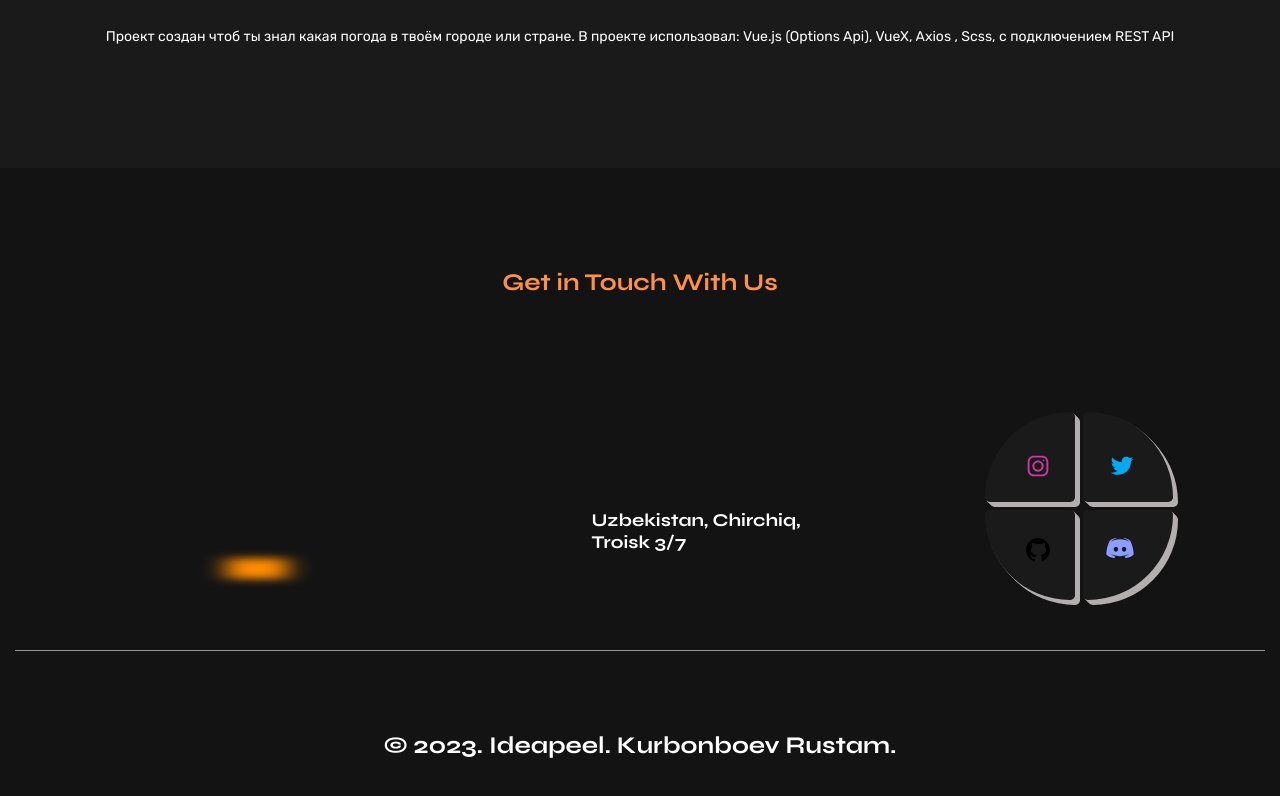
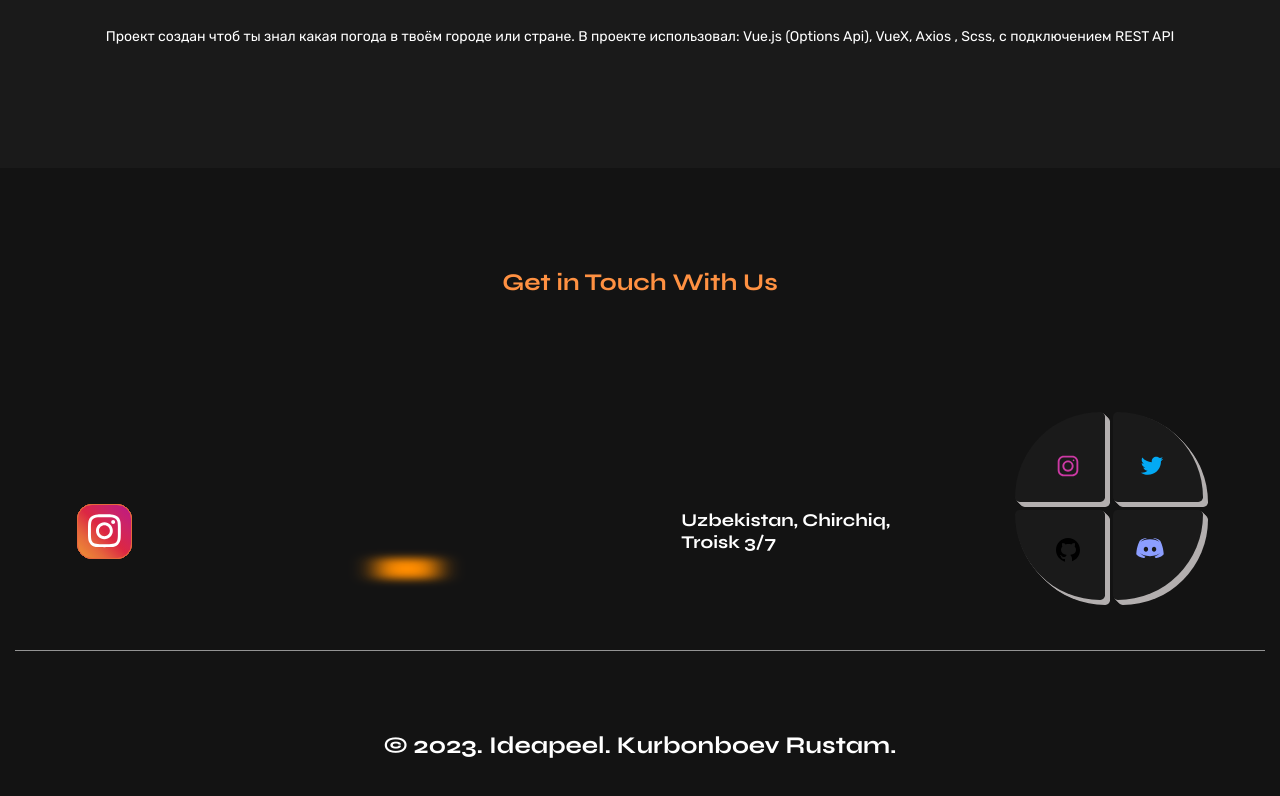
Before and after one commit to rustamfront22/Portfolio, a Vue app: page / in a window 1280 px wide. Shown: the part 4616-5412 px from the top of the page. Built offline with nearby package versions, Linux system fonts and the light colour scheme.

Commit message:
изменение в вёрстке

```diff
--- a/src/components/Footer/Footer.scss
+++ b/src/components/Footer/Footer.scss
@@ -2,6 +2,7 @@
     margin-top: 120px;
     background: #131313;
     padding-bottom: 80px;
+
     h2 {
         text-align: center;
         color: #fff;
@@ -30,6 +31,170 @@
                     flex-direction: column;
                     gap: 20px;
                 }
+                .tooltip-container {
+                    position: relative;
+                    cursor: pointer;
+                    transition: all 0.2s;
+                    font-size: 17px;
+                    border-radius: 10px;
+                  }
+
+                  .tooltip {
+                    position: absolute;
+                    top: 0;
+                    left: 50%;
+                    transform: translateX(-50%);
+                    padding: 10px;
+                    opacity: 0;
+                    pointer-events: none;
+                    transition: all 0.3s;
+                    border-radius: 15px;
+                    box-shadow: inset 5px 5px 5px rgba(0, 0, 0, 0.2),
+                      inset -5px -5px 15px rgba(255, 255, 255, 0.1),
+                      5px 5px 15px rgba(0, 0, 0, 0.3), -5px -5px 15px rgba(255, 255, 255, 0.1);
+                  }
+
+                  .profile {
+                    background: #2a2b2f;
+                    border-radius: 10px 15px;
+                    padding: 10px;
+                    border: 1px solid #52382f;
+                  }
+
+                  .tooltip-container:hover .tooltip {
+                    top: -150px;
+                    opacity: 1;
+                    visibility: visible;
+                    pointer-events: auto;
+                  }
+
+                  .icon {
+                    text-decoration: none;
+                    color: #fff;
+                    display: block;
+                    position: relative;
+                  }
+                  .layer {
+                    width: 55px;
+                    height: 55px;
+                    transition: transform 0.3s;
+                  }
+                  .icon:hover .layer {
+                    transform: rotate(-35deg) skew(20deg);
+                  }
+                  .layer span {
+                    position: absolute;
+                    top: 0;
+                    left: 0;
+                    height: 100%;
+                    width: 100%;
+                    border: 1px solid #fff;
+                    border-radius: 15px;
+                    transition: all 0.3s;
+                  }
+
+                  .layer span,
+                  .text {
+                    color: #e6683c;
+                    border-color: #e6683c;
+                  }
+
+                  .icon:hover.layer span {
+                    box-shadow: -1px 1px 3px #e6683c;
+                  }
+                  .icon .text {
+                    position: absolute;
+                    left: 50%;
+                    bottom: -5px;
+                    opacity: 0;
+                    font-weight: 500;
+                    transform: translateX(-50%);
+                    transition: bottom 0.3s ease, opacity 0.3s ease;
+                  }
+                  .icon:hover .text {
+                    bottom: -35px;
+                    opacity: 1;
+                  }
+
+                  .icon:hover .layer span:nth-child(1) {
+                    opacity: 0.2;
+                  }
+                  .icon:hover .layer span:nth-child(2) {
+                    opacity: 0.4;
+                    transform: translate(5px, -5px);
+                  }
+                  .icon:hover .layer span:nth-child(3) {
+                    opacity: 0.6;
+                    transform: translate(10px, -10px);
+                  }
+                  .icon:hover .layer span:nth-child(4) {
+                    opacity: 0.8;
+                    transform: translate(15px, -15px);
+                  }
+                  .icon:hover .layer span:nth-child(5) {
+                    opacity: 1;
+                    transform: translate(20px, -20px);
+                  }
+
+                  .instagramSVG {
+                    font-size: 25px;
+                    display: flex;
+                    align-items: center;
+                    justify-content: center;
+                    background: -webkit-linear-gradient(
+                      45deg,
+                      #f09433 0%,
+                      #e6683c 25%,
+                      #dc2743 50%,
+                      #cc2366 75%,
+                      #bc1888 100%
+                    );
+                    background: linear-gradient(
+                      45deg,
+                      #f09433 0%,
+                      #e6683c 25%,
+                      #dc2743 50%,
+                      #cc2366 75%,
+                      #bc1888 100%
+                    );
+                    filter: progid:DXImageTransform.Microsoft.gradient( startColorstr='#f09433', endColorstr='#bc1888',GradientType=1 );
+                  }
+                  .user {
+                    display: flex;
+                    gap: 10px;
+                  }
+                  .img {
+                    width: 50px;
+                    height: 50px;
+                    font-size: 25px;
+                    font-weight: 700;
+                    border: 1px solid #e6683c;
+                    border-radius: 10px;
+                    display: flex;
+                    align-items: center;
+                    justify-content: center;
+                    background: #fff;
+                    img{
+                        width: 50px;
+                        height: 50px;
+                        background-size: contain;
+                    }
+                  }
+                  .name {
+                    font-size: 17px;
+                    font-weight: 700;
+                    color: #e6683c;
+                  }
+                  .details {
+                    display: flex;
+                    flex-direction: column;
+                    gap: 0;
+                    color: #fff;
+                  }
+                  .about {
+                    color: #ccc;
+                    padding-top: 5px;
+                  }
                 .pyramid-loader {
                     position: relative;
                     width: 300px;
--- a/src/components/Footer/Footer.vue
+++ b/src/components/Footer/Footer.vue
@@ -5,6 +5,45 @@
         <div class="footer-content-info">
           <h3>Get in Touch With Us</h3>
           <div class="footer-content-info-link">
+            <div class="tooltip-container">
+        <div class="tooltip">
+          <div class="profile">
+            <div class="user">
+              <div class="img"><img src="@/assets/img/about.jpg" alt=""></div>
+
+              <div class="details">
+                <div class="name">рустик</div>
+                <div class="username">@Kurbonboev.rrr</div>
+              </div>
+            </div>
+            <div class="about">100+ Followers</div>
+          </div>
+        </div>
+        <div class="text">
+          <a class="icon" href="#">
+            <div class="layer">
+              <span></span>
+              <span></span>
+              <span></span>
+              <span></span>
+              <span class="instagramSVG">
+                <svg
+                  fill="white"
+                  class="svgIcon"
+                  viewBox="0 0 448 512"
+                  height="1.5em"
+                  xmlns="http://www.w3.org/2000/svg"
+                >
+                  <path
+                    d="M224.1 141c-63.6 0-114.9 51.3-114.9 114.9s51.3 114.9 114.9 114.9S339 319.5 339 255.9 287.7 141 224.1 141zm0 189.6c-41.1 0-74.7-33.5-74.7-74.7s33.5-74.7 74.7-74.7 74.7 33.5 74.7 74.7-33.6 74.7-74.7 74.7zm146.4-194.3c0 14.9-12 26.8-26.8 26.8-14.9 0-26.8-12-26.8-26.8s12-26.8 26.8-26.8 26.8 12 26.8 26.8zm76.1 27.2c-1.7-35.9-9.9-67.7-36.2-93.9-26.2-26.2-58-34.4-93.9-36.2-37-2.1-147.9-2.1-184.9 0-35.8 1.7-67.6 9.9-93.9 36.1s-34.4 58-36.2 93.9c-2.1 37-2.1 147.9 0 184.9 1.7 35.9 9.9 67.7 36.2 93.9s58 34.4 93.9 36.2c37 2.1 147.9 2.1 184.9 0 35.9-1.7 67.7-9.9 93.9-36.2 26.2-26.2 34.4-58 36.2-93.9 2.1-37 2.1-147.8 0-184.8zM398.8 388c-7.8 19.6-22.9 34.7-42.6 42.6-29.5 11.7-99.5 9-132.1 9s-102.7 2.6-132.1-9c-19.6-7.8-34.7-22.9-42.6-42.6-11.7-29.5-9-99.5-9-132.1s-2.6-102.7 9-132.1c7.8-19.6 22.9-34.7 42.6-42.6 29.5-11.7 99.5-9 132.1-9s102.7-2.6 132.1 9c19.6 7.8 34.7 22.9 42.6 42.6 11.7 29.5 9 99.5 9 132.1s2.7 102.7-9 132.1z"
+                  ></path>
+                </svg>
+              </span>
+            </div>
+            <div class="text">Instagram</div>
+          </a>
+        </div>
+      </div>
             <div class="pyramid-loader">
               <div class="wrapper">
                 <span class="side side1"></span>
@@ -114,6 +153,7 @@
     </div>
 
     <h2>© 2023. Ideapeel. Kurbonboev Rustam.</h2>
+
   </div>
 </template>
 
--- a/src/components/Nav/Nav.scss
+++ b/src/components/Nav/Nav.scss
@@ -70,6 +70,9 @@
             transform: rotateX(90deg) translateZ(-40px);
             filter: blur(12px);
           }
+
+
     }
+
     margin-bottom: 140px;
 }
--- a/src/components/Nav/Nav.vue
+++ b/src/components/Nav/Nav.vue
@@ -1,5 +1,6 @@
 <template>
   <div class="header">
+
     <div class="header-content container">
       <div class="pyramid-loader">
         <div class="wrapper">
@@ -10,6 +11,7 @@
           <span class="shadow"></span>
         </div>
       </div>
+
     </div>
   </div>
 </template>
```
Also changed, not shown: src/assets/img/about.jpg (added).
